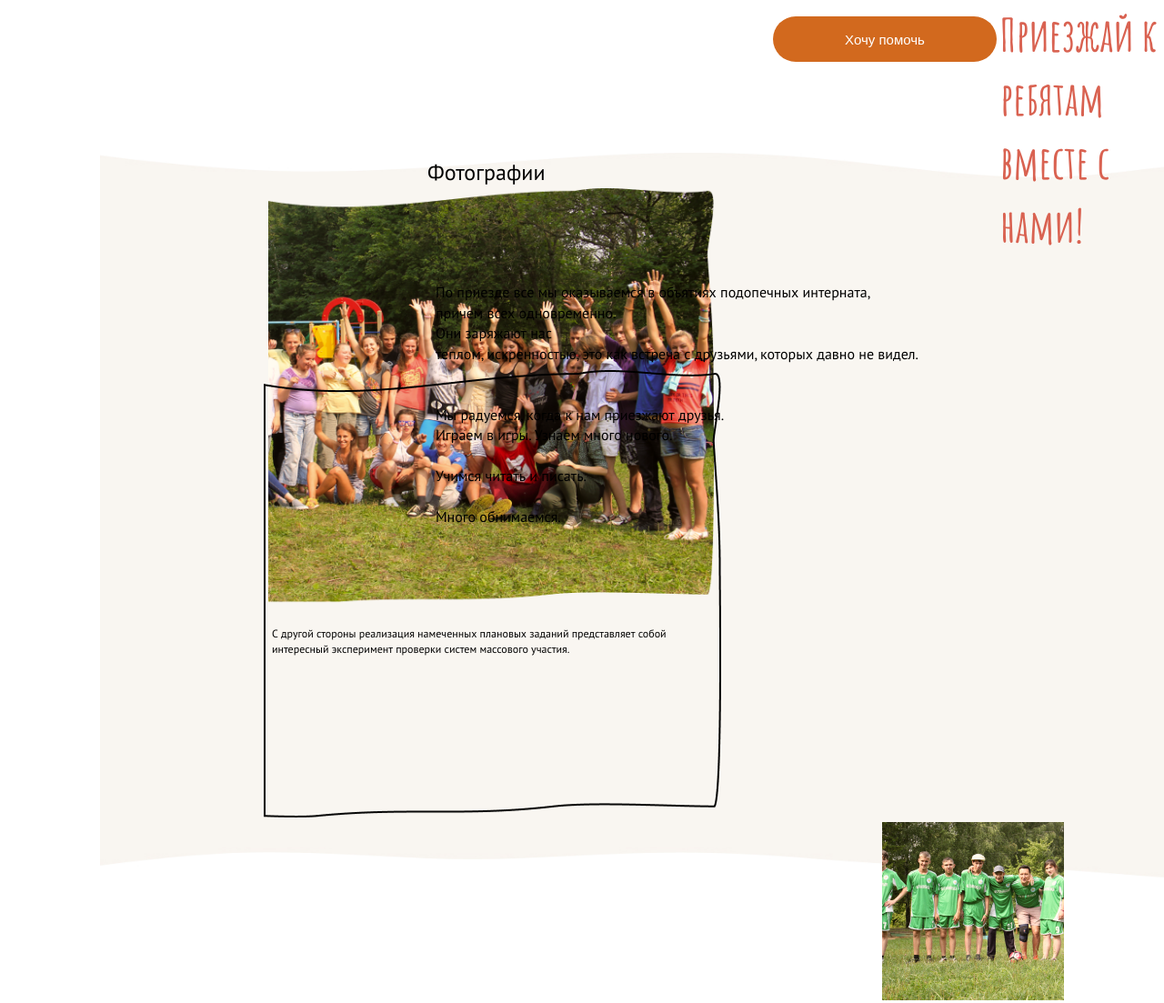
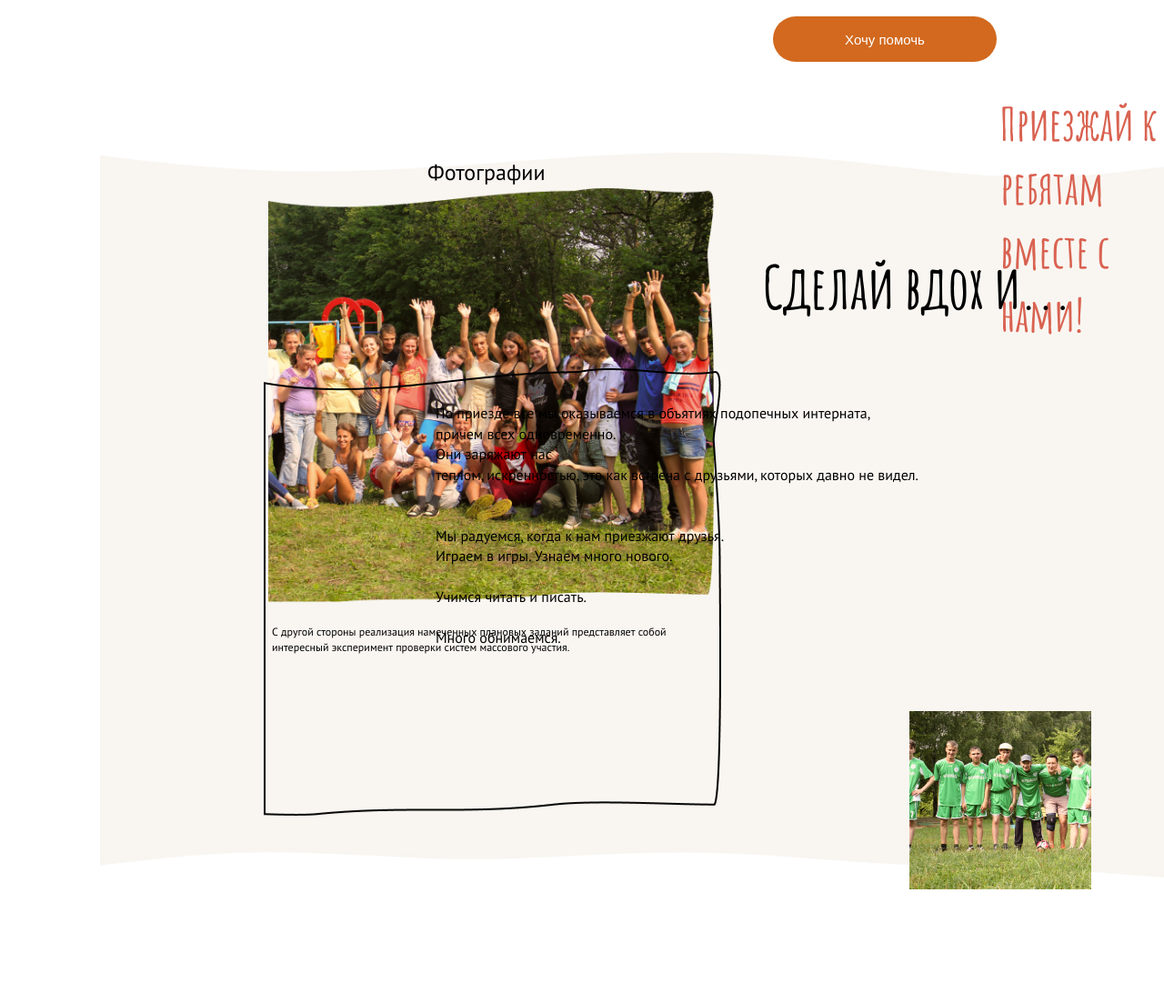
Before and after one commit to Kolya22818/Fore-Project_my2, a plain HTML site: page index.html in a window 1280 px wide. Shown: the part 5639-6742 px from the top of the page at 91% size. Drawn offline with Linux system fonts and the light colour scheme.

Commit message:
My chouse2

```diff
--- a/css/style.css
+++ b/css/style.css
@@ -486,7 +486,7 @@ body {
     position: absolute;
     font-family: 'Amatic SC', cursive;
     font-size: 65px;
-    bottom: 3100px;
+    bottom: 2600px;
     left: 839px;
 }
 
@@ -603,21 +603,21 @@ body {
 
 .Child {
     margin-left: 295px;
-    margin-bottom: -90px;
+    margin-bottom: -125px;
     width: 490px;
     height: 457px;
 }
 
 .about_foto {
     margin-left: 299px;
-    margin-top: 110px;
+    margin-top: 143px;
     font-size: 12px;
     font-family: 'PT Sans', sans-serif;
 }
 
 .header2 {
     margin-left: 1100px;
-    margin-top: -720px;
+    margin-top: -620px;
     font-size: 50px;
     color: #D96251;
     font-family: 'Amatic SC', cursive;
@@ -632,19 +632,18 @@ body {
     word-wrap: break-word;
     text-align-last: left;
     margin-right: 270px;
-    margin-top: 5px;
+    margin-top: 40px;
     font-family: 'PT Sans', sans-serif;
 }
 
 .fotball_children {
-    margin-left: 970px;
-    margin-bottom: 750px;
-    text-align: center;
+    margin-left: 1000px;
+    margin-bottom: 880px;
     z-index: 0;
 }
 
 .hands_children {
-    margin-bottom: 700px;
+    margin-bottom: 860px;
     margin-left: -10px;
     z-index: 1;
 }
@@ -654,11 +653,16 @@ body {
     z-index: 2;
 }
 .fotball_children, .hands_children, .simple_children {
-    margin-bottom: 500px;
+     margin-top: -120px;
 }
 .border1 {
     margin-left: 290px;
-    margin-top: -195px;
+    margin-top: -330px;
     width: 503px;
     height: 492px;
 }
+.footbal_1 {
+    margin-left: 1000px;
+    margin-bottom: -50px;
+    background-color: green;
+}
--- a/index.html
+++ b/index.html
@@ -270,6 +270,12 @@
                     <img src="img/IMG_7771 1.png" class="simple_children">
                 </div>
             </section>
+
+            <section class="border2">
+                <div class="container">
+                    <img src="img/For_footbal.png" class="footbal_1">
+                </div>
+            </section>
         </div>
 </body>
 
```
Also changed, not shown: img/For_child.png (added), img/For_footbal.png (added), img/For_hands.png (added).
